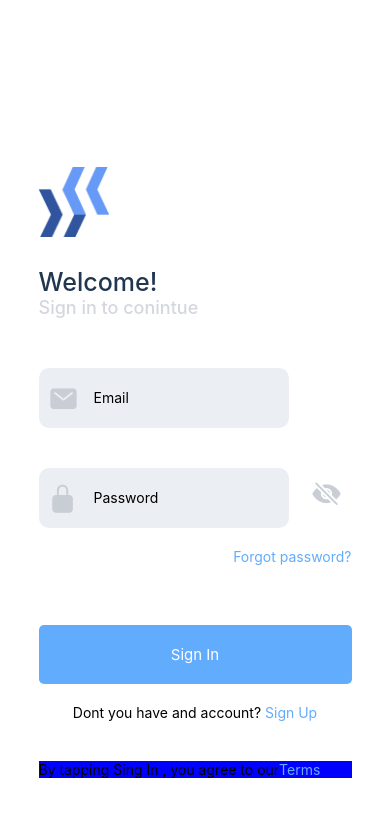
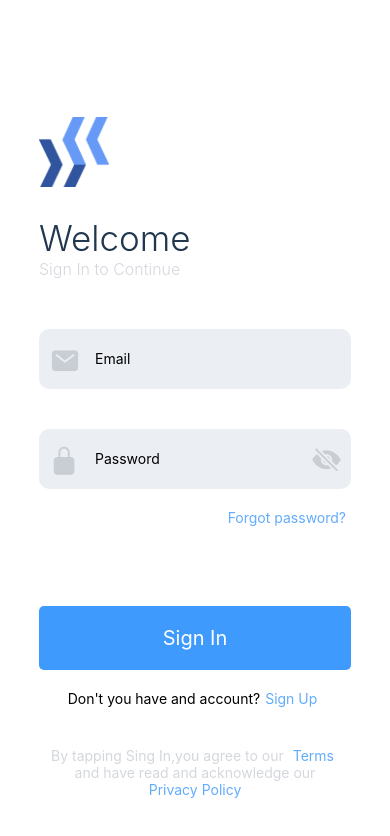
Before and after one commit to VictorFarina/cashflow-mobile, a React Native app: screen /Login in a window 390 px wide. Shown: the top 836 px of the page. Built offline with nearby package versions, Linux system fonts and the light colour scheme.

Commit message:
primera pantalla

```diff
--- a/App.js
+++ b/App.js
@@ -1,5 +1,6 @@
 import Navigator from "./navigation/Navigator";
 import { LogBox } from 'react-native';
+import 'react-native-gesture-handler';
 
 LogBox.ignoreLogs([
   "[react-native-gesture-handler] Seems like you\'re using an old API with gesture components, check out new Gestures system!",
--- a/components /ui/ButtonComponent.js
+++ b/components /ui/ButtonComponent.js
@@ -1,30 +1,25 @@
-import { StyleSheet, Text, TouchableOpacity } from "react-native";
-import React from "react";
-import Colors from "../../constants/Colors";
+import { Text, TouchableOpacity } from "react-native";
 
 const ButtonComponent = (props) => {
   return (
-    <TouchableOpacity style={styles.button} onPress={props.onPress}>
-      <Text style={styles.title}>{props.title}</Text>
+    <TouchableOpacity
+      style={{
+        alignItems: "center",
+        backgroundColor: props.backgroundColor,
+        width: props.width,
+        padding: 20,
+        borderRadius: 5,
+      }}
+      onPress={props.onPress}>
+      <Text
+        style={{
+          fontSize: props.fontSize,
+          color: props.color,
+        }}>
+        {props.title}
+      </Text>
     </TouchableOpacity>
   );
 };
 
 export default ButtonComponent;
-
-const styles = StyleSheet.create({
-
-  button: {
-    alignItems: "center",
-    backgroundColor: "#62ACFD",
-    padding: 20,
-    borderRadius: 5,
-  },
-
-  title: {
-    fontSize:15,
-    color: "#fff",
-  },
-
-
-});
--- /dev/null
+++ b/components /ui/ErrorMessageComponent.js
@@ -0,0 +1,19 @@
+import { Text } from "react-native";
+import React from "react";
+import Colors from "../../constants/Colors";
+
+const ErrorMessageComponent = (props) => {
+  return (
+    <Text
+      style={{
+        color: Colors.validationRed,
+        position: "absolute",
+        top: "140%%",
+        left: "-15%",
+      }}>
+      {props.message}
+    </Text>
+  );
+};
+
+export default ErrorMessageComponent;
--- a/components /ui/LinkComponent.js
+++ /dev/null
@@ -1,37 +0,0 @@
-import { StyleSheet, Text, View, TouchableOpacity } from "react-native";
-import React from "react";
-
-
-
-const LinkComponent = (props) => {
-
-  const align = props.textAlign ? styles[props.textAlign] : styles.left;
-
-  return (
-    <TouchableOpacity  style={align} onPress={props.onPress}>
-
-        <Text style={styles.link}>{props.title}</Text>
-
-    </TouchableOpacity>
-  );
-};
-
-export default LinkComponent;
-
-const styles = StyleSheet.create({
-  link: {
-    color: "#62ACFD",
-
-
-  },
-  left:{
-    alignItems:'flex-start'
-  },
-    center:{
-    alignItems:'center'
-  },
-  right:{
-    alignItems:'flex-end'
-  },
-
-});
--- a/components /ui/LogoComponent.js
+++ b/components /ui/LogoComponent.js
@@ -1,17 +1,15 @@
-import { StyleSheet, Image, View } from "react-native";
-import React from "react";
+import { Image } from "react-native";
 
 const LogoComponent = (props) => {
   return (
-    <View>
       <Image
-        source={require("../../assets/images/logo.png")}
-        style={{ width: props.width, height: props.height }}
+        style={{
+          width: props.width,
+          height: props.height
+        }}
+        source={props.logo}
       />
-    </View>
   );
 };
 
 export default LogoComponent;
-
-const styles = StyleSheet.create({});
--- a/components /ui/TextComponent.js
+++ b/components /ui/TextComponent.js
@@ -1,27 +1,17 @@
-import { StyleSheet, Text, View } from "react-native";
-import React from "react";
-import Colors from "../../constants/Colors";
+import { Text } from "react-native";
 
 const TextComponent = (props) => {
   return (
-    <View>
-      <Text style={styles[props.type]}>{props.children}</Text>
-    </View>
+    <Text
+      style={{
+        fontWeight: props.fontWeight,
+        fontSize: props.fontSize,
+        color: props.color,
+        fontSize: props.fontSize,
+      }}>
+      {props.title}
+    </Text>
   );
 };
 
 export default TextComponent;
-
-const styles = StyleSheet.create({
-  primary: {
-    fontWeight: "500",
-    fontSize: 25,
-    color: Colors.black
-  },
-
-  secondary: {
-    fontWeight: "500",
-    fontSize: 18,
-    color: Colors.grey
-  },
-});
--- a/components /ui/TextInputComponent.js
+++ b/components /ui/TextInputComponent.js
@@ -1,56 +1,73 @@
-import { StyleSheet, TextInput, View } from "react-native";
+import { StyleSheet, TextInput, View, Pressable } from "react-native";
 import { useState } from "react";
 import Ionicons from "@expo/vector-icons/Ionicons";
+import ErrorMessageComponent from "../ui/ErrorMessageComponent";
 import Colors from "../../constants/Colors";
 
 const TextInputComponent = (props) => {
   const [secureText, setSecureText] = useState(props.type === "password");
-
   const iconPressHandler = () => {
     setSecureText((prevState) => !prevState);
   };
-
   return (
-    <View style={styles.container}>
+    <Pressable
+      style={{
+        backgroundColor: props.backgroundColor ?? "#fff",
+        borderColor: props.error ? Colors.validationRed : "transparent",
+        position: "relative",
+        borderWidth: 1,
+        width: props.width ?? "100%",
+        flexDirection: "row",
+        height: 60,
+        marginVertical: 20,
+        padding: 10,
+        borderRadius: 10,
+        alignContent: "center",
+      }}>
       <View style={styles.icon}>
-        <Ionicons name={props.icon} size={30} color={"#C9CDD4"}></Ionicons>
+        <Ionicons
+          name={props.icon}
+          size={30}
+          color={props.iconColor}></Ionicons>
       </View>
 
       <View style={styles.input}>
         <TextInput
+          onBlur={props.onBlur}
+          style={{
+            alignSelf: "center",
+            width: props.type === "password" ? "73%" : "100%",
+            height: "100%",
+          }}
+          numberOfLines={1}
           secureTextEntry={secureText}
           placeholder={props.placeholder}
-          onChange={props.onChange}
+          onChangeText={props.onChangeText}
           textAlign={"left"}
+          value={props.value}
         />
+        {props.error && <ErrorMessageComponent message={props.errorMessage} />}
 
         {props.type === "password" && (
           <Ionicons
+            style={{
+              marginTop: 4,
+              position: "absolute",
+              right: "15%",
+            }}
             name={secureText ? "eye-off" : "eye"}
             size={30}
-            color={"#C9CDD4"}
+            color={props.iconColor}
             onPress={iconPressHandler}></Ionicons>
         )}
       </View>
-    </View>
+    </Pressable>
   );
 };
 
 export default TextInputComponent;
 
 const styles = StyleSheet.create({
-  container: {
-    width: "80%",
-    flexDirection: "row",
-    backgroundColor: "#EBEEF3",
-    height: 60,
-    marginVertical: 20,
-    borderWidth: 0,
-    padding: 10,
-    borderRadius: 10,
-    alignContent: "center",
-  },
-
   icon: {
     backgroundColor: "transparent",
     flexDirection: "row",
@@ -59,9 +76,11 @@ const styles = StyleSheet.create({
   },
 
   input: {
-    width: "100%",
+    zIndex: 30,
     flexDirection: "row",
     justifyContent: "space-between",
     alignContent: "center",
+    width: "100%",
+    position: "relative",
   },
 });
--- a/constants/Colors.js
+++ b/constants/Colors.js
@@ -1,5 +1,10 @@
 export default {
     cashFlowBlue:'#0063D1',
+    buttonBlue:'#3E9AFD',
+    linkBLue:'#62ACFD',
+    inputGrey:'#EBEEF3',
+    inputIconColor:'#C9CDD4',
     black:'#21374F',
-    grey:'#D4D7DD'
+    grey:'#D4D7DD',
+    validationRed:'#dc3545'
 }
--- a/navigation/Navigator.js
+++ b/navigation/Navigator.js
@@ -1,4 +1,4 @@
-import { StyleSheet, Text, View } from "react-native";
+
 import React from "react";
 import { NavigationContainer } from "@react-navigation/native";
 import { createStackNavigator } from "@react-navigation/stack";
@@ -34,5 +34,3 @@ const Navigator = () => {
 };
 
 export default Navigator;
-
-const styles = StyleSheet.create({});
--- a/package.json
+++ b/package.json
@@ -17,8 +17,11 @@
     "expo-font": "~10.0.4",
     "expo-status-bar": "~1.2.0",
     "react": "17.0.1",
+    "react-devtools": "^4.24.3",
     "react-dom": "17.0.1",
+    "react-hook-form": "^7.29.0",
     "react-native": "0.64.3",
+    "react-native-gesture-handler": "~2.1.0",
     "react-native-safe-area-context": "3.3.2",
     "react-native-screens": "~3.10.1",
     "react-native-web": "0.17.1"
--- a/screens/LoginScreen.js
+++ b/screens/LoginScreen.js
@@ -1,93 +1,183 @@
-import { StyleSheet, Text, View, Button } from "react-native";
-import React from "react";
+import {
+  Keyboard,
+  StyleSheet,
+  Text,
+  View,
+  Platform,
+  Pressable,
+} from "react-native";
+import { useState, useEffect } from "react";
+import { Link } from "@react-navigation/native";
+
+//the keyboard on android makes the whole screen move up when hittting the TextInputComponent
+//iphone 8 too small in height
 
 //components
 import TextInputComponent from "../components /ui/TextInputComponent";
 import ButtonComponent from "../components /ui/ButtonComponent";
 import TextComponent from "../components /ui/TextComponent";
-import LinkComponent from "../components /ui/LinkComponent";
 import LogoComponent from "../components /ui/LogoComponent";
+
 import Colors from "../constants/Colors";
+import logo from "../assets/images/logo.png";
 
 const Login = ({ navigation }) => {
-  //handlers
-  const pressHandler = (route) => {
-    navigation.navigate(route);
+
+  const [validations, setValidations] = useState({
+    isEmailValid: false,
+    emailIsPressed: false,
+    isPasswordValid: false,
+    passwordIsPressed: false,
+  });
+
+  //userinfo----------
+  const [email, setEmail] = useState("");
+  const [password, setPassword] = useState("");
+  //------------------
+
+  //handlers---------
+  const emailChangeHandler = (value) => {
+    setEmail(value);
   };
 
-  const changeHandler = (input) => {
-    console.log(input);
+  const emailBlurHandler = () => {
+    setValidations((prevState) => {
+      return {
+        ...prevState,
+        emailIsPressed: true,
+      };
+    });
   };
 
+  const passwordBlurHandler = () => {
+    setValidations((prevState) => {
+      return {
+        ...prevState,
+        passwordIsPressed: true,
+      };
+    });
+  };
+
+  const passwordHandler = (value) => {
+    setPassword(value);
+  };
+  //------------------
+
+  //Validation-----------
+  useEffect(() => {
+    const timer = setTimeout(() => {
+      setValidations((prevState) => {
+        return {
+          ...prevState,
+          emailIsValid: email.trim().length > 6 && email.trim().includes("@"),
+          passwordIsValid: password.trim().length > 0,
+        };
+      });
+    }, 500);
+
+    return () => {
+      clearTimeout(timer);
+    };
+  }, [email, password]);
+
+  let showEmailErrorMessage =
+    !validations.emailIsValid && validations.emailIsPressed;
+  let showPasswordErrorMessage =
+    !validations.passwordIsValid && validations.passwordIsPressed;
+  //------------------
+
   return (
-    <View style={styles.screen}>
+    <Pressable style={styles.screen} onPress={Keyboard.dismiss}>
       <View style={styles.container}>
-        <View style={styles.logo}>
-          <LogoComponent width={70} height={70} />
+        <View style={styles.logoContainer}>
+          <LogoComponent width={70} height={70} logo={logo} />
         </View>
 
-        <View style={styles.title}>
-          <TextComponent type={"primary"}>Welcome!</TextComponent>
-          <TextComponent type={"secondary"}>Sign in to conintue</TextComponent>
+        <View style={styles.titleContainer}>
+          <TextComponent
+            color={Colors.black}
+            title='Welcome'
+            fontWeight={"300"}
+            fontSize={35}
+          />
+          <TextComponent
+            color={Colors.grey}
+            title='Sign In to Continue'
+            fontWeight={"300"}
+            fontSize={16}
+          />
         </View>
 
         <TextInputComponent
+          type='e-mail'
           icon='md-mail'
+          iconColor={Colors.inputIconColor}
           placeholder={"Email"}
-          onChange={changeHandler}
+          onChangeText={emailChangeHandler}
+          onBlur={emailBlurHandler}
+          backgroundColor={Colors.inputGrey}
+          value={email}
+          error={showEmailErrorMessage}
+          errorMessage='The email is invalid'
         />
 
         <TextInputComponent
           type='password'
           icon='lock-closed'
+          iconColor={Colors.inputIconColor}
           placeholder={"Password"}
-          onChange={changeHandler}
+          onChangeText={passwordHandler}
+          backgroundColor={Colors.inputGrey}
+          onBlur={passwordBlurHandler}
+          autoCapitalize='none'
+          autoCorrect={false}
+          value={password}
+          error={showPasswordErrorMessage}
+          errorMessage="The field can't be empty"
         />
 
-        <LinkComponent
-          style={styles.link}
-          title='Forgot password?'
-          onPress={() => pressHandler("ForgotPassword")}
-          textAlign='right'
-        />
-        <View style={styles.btn}>
-          <ButtonComponent title='Sign In' onPress={pressHandler} />
-        </View>
+        <Link style={styles.link} to={{ screen: "ForgotPassword" }}>
+          Forgot password?
+        </Link>
 
-        <View style={styles.signUpText}>
-          <Text>Dont you have and account? </Text>
-          <LinkComponent
-            title='Sign Up'
-            onPress={() => pressHandler("SignUp")}
+        <View style={styles.btnContainer}>
+          <ButtonComponent
+            width={"100%"}
+            backgroundColor={Colors.buttonBlue}
+            title='Sign In'
+            fontSize={20}
+            color='#fff'
+            type='submit'
           />
         </View>
 
-        <View style={styles.footerText}>
-          <Text>
-            By tapping Sing In , you agree to our
-            <LinkComponent
-              title='Terms'
-              onPress={() => pressHandler("SignUp")}
-            />
-          </Text>
-
-
+        <View style={styles.signUpTextContainer}>
+          <Text>Don't you have and account?</Text>
+          <Link style={styles.link} to={{ screen: "SignUp" }}>
+            Sign Up
+          </Link>
         </View>
 
-
+        <View style={styles.footerTextContainer}>
+          <Text style={styles.footerText}>
+            By tapping Sing In,you agree to our{" "}
+            <Link style={styles.link} to={{ screen: "" }}>
+              Terms
+            </Link>{" "}
+            and have read and acknowledge our{" "}
+            <Link style={styles.link} to={{ screen: "" }}>
+              Privacy Policy
+            </Link>
+          </Text>
+        </View>
       </View>
-    </View>
+    </Pressable>
   );
 };
 
 export default Login;
 
 const styles = StyleSheet.create({
-  btn: {
-    marginTop: 60,
-    marginBottom: 20,
-  },
-
   screen: {
     flex: 1,
     backgroundColor: "#fff",
@@ -96,28 +186,43 @@ const styles = StyleSheet.create({
   },
 
   container: {
-    marginHorizontal: 20,
+    width: Platform.isPad ? "40%" : "80%",
   },
 
-  logo: {
+  logoContainer: {
     width: "100%",
-    marginTop: 100,
+    marginTop: 70,
     marginBottom: 30,
   },
 
-  title: {
+  titleContainer: {
     width: "100%",
     marginBottom: 30,
   },
 
-  signUpText: {
+  link: {
+    color: Colors.linkBLue,
+    textAlign: "right",
+    marginHorizontal: 5,
+  },
+
+  btnContainer: {
+    marginTop: 80,
+    marginBottom: 20,
+  },
+
+  signUpTextContainer: {
     flexDirection: "row",
     justifyContent: "center",
     marginBottom: 40,
   },
-
+  footerTextContainer: {
+    alignSelf: "center",
+    justifyContent: "center",
+    width: Platform.isPad ? "75%" : "95%",
+  },
   footerText: {
-    backgroundColor:'blue',
-    textAlign: 'center',
+    textAlign: "center",
+    color: Colors.grey,
   },
 });
```
Also changed, not shown: app.json (+4 -4 lines), 1 other file (tests, documents, lock files or other folders).
